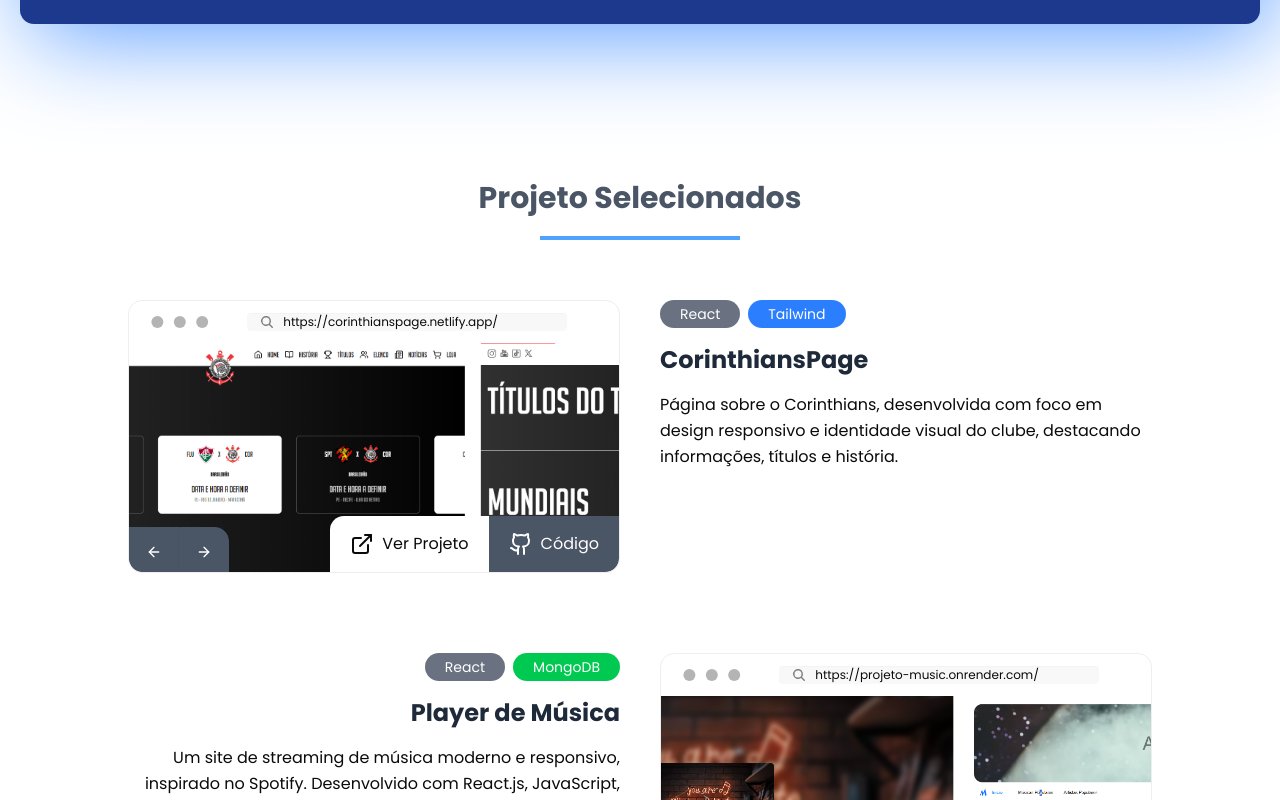
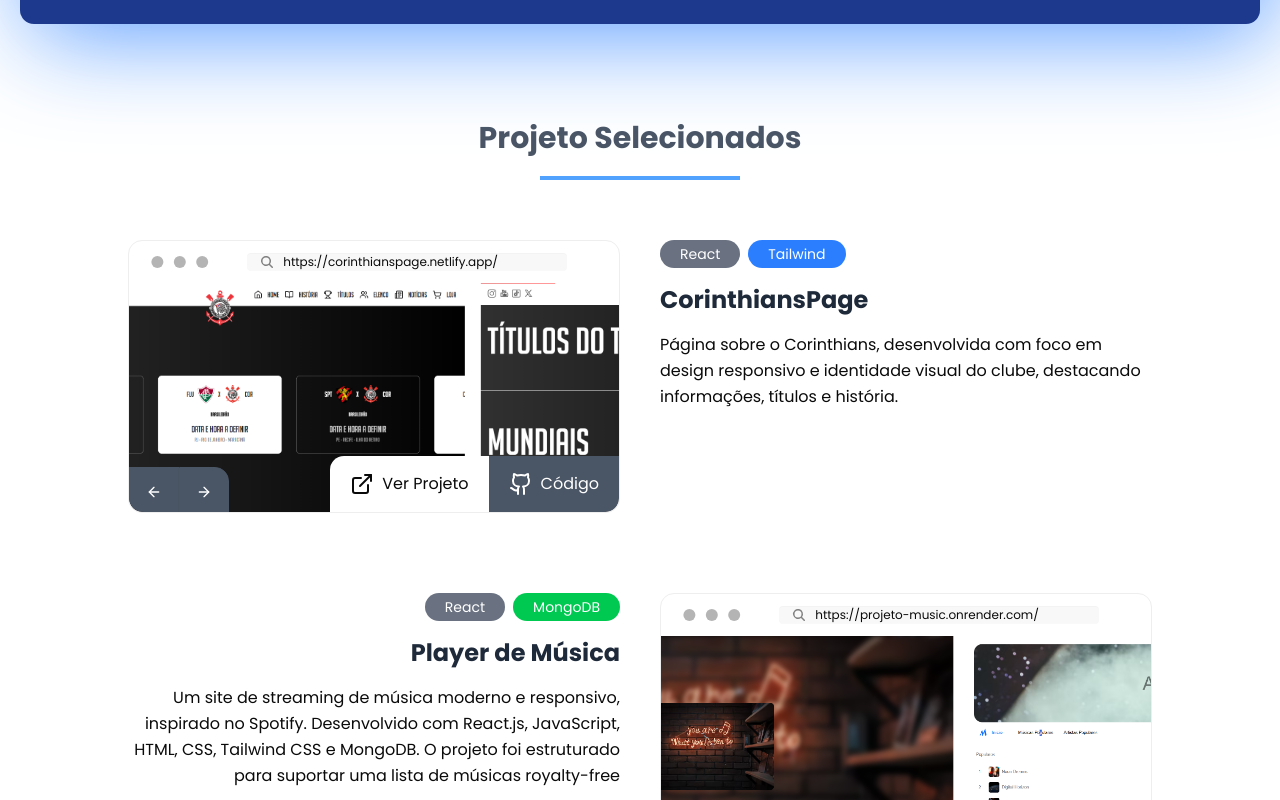
Before and after one commit to LeonardoMarques7/LeonardoDev, a React (Vite) app: page / in a window 1280 px wide. Shown: the part 760-1560 px from the top of the page. Built offline with nearby package versions, Linux system fonts and the light colour scheme.

Commit message:
feat: finalizando com deploy

```diff
--- a/src/components/Projetos.jsx
+++ b/src/components/Projetos.jsx
@@ -135,7 +135,7 @@
 	return (
 		<section
 			id="Projetos"
-			className="h-full static  flex-col gap-10 mt-15 scroll-my-25"
+			className="h-full static  flex-col gap-10 scroll-my-25"
 		>
 			<div className="header__section text-center text-3xl font-bold text-gray-600 flex flex-col gap-5 mb-15">
 				Projeto Selecionados
```
